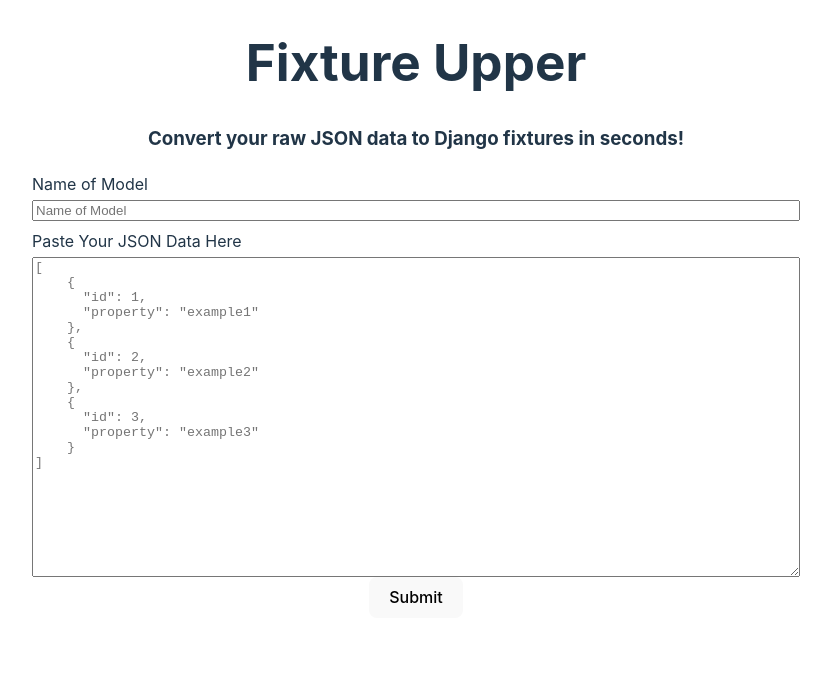
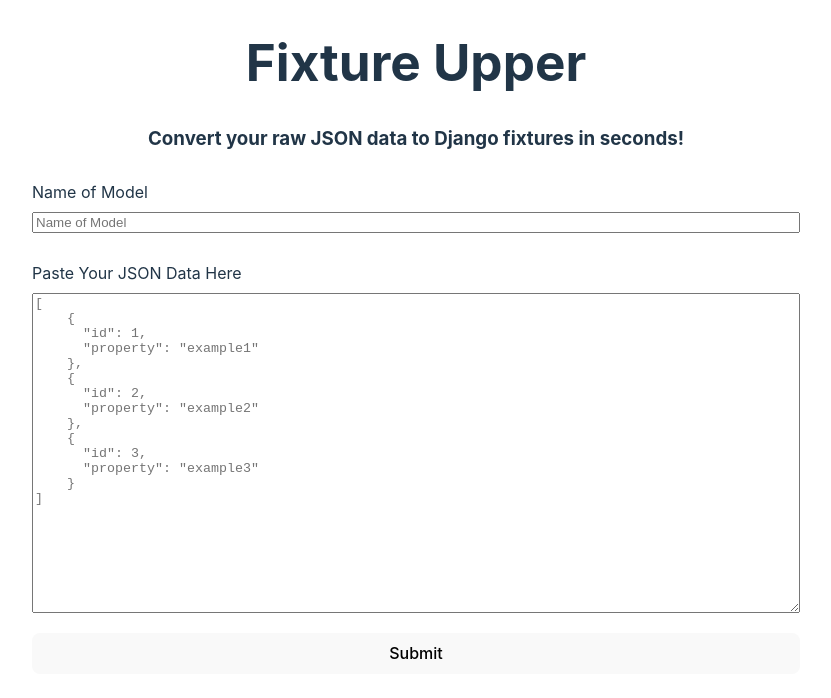
Before and after one commit to ryanmphill/fixture-upper, a React (Vite) app: page / in a window 1280 px wide. Shown: the top 698 px of the page, without its empty margins (224-1055 px from the left). Built offline with nearby package versions, Linux system fonts and the light colour scheme.

Commit message:
Adjusted spacing of input fields

```diff
--- a/src/App.css
+++ b/src/App.css
@@ -31,10 +31,14 @@
   width: 60%;
   margin-left: auto;
   margin-right: auto;
+  display: flex;
+  flex-direction: column;
+  row-gap: 1.25rem;
 }
 
 .fixture_upper--input {
   width: 100%;
+  margin-top: 0.25rem;
 }
 
 #userJSONInput {
```
